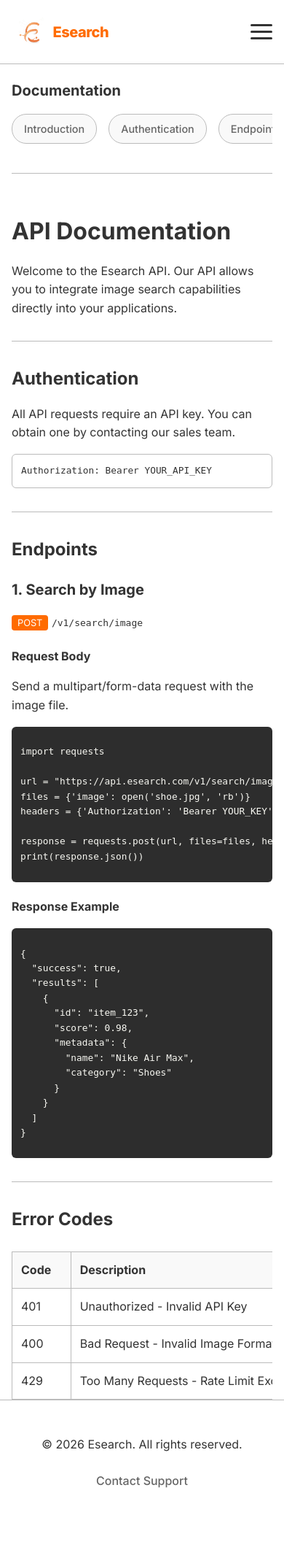
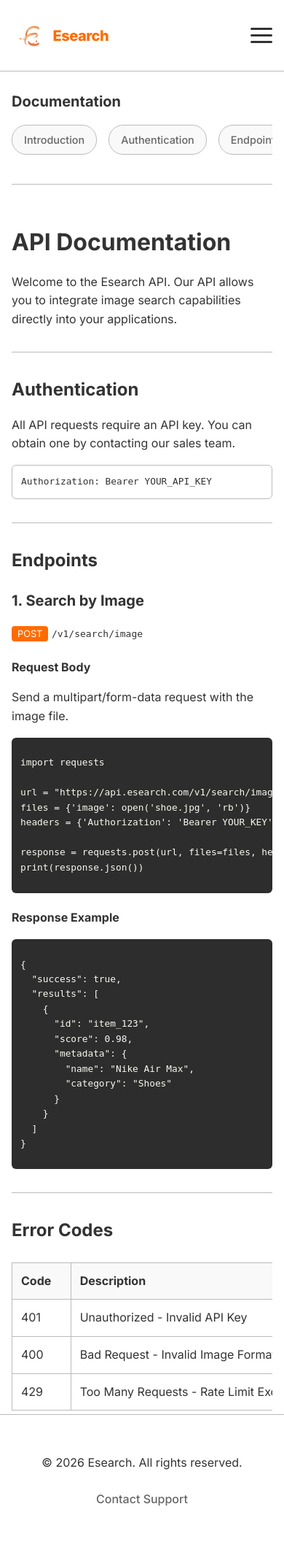
Before and after one commit to alireza85as/ESearch, a Django app: page /en/docs/ in a window 390 px wide. Shown: the whole page at 73% size. Before the commit the page ends 2039 px from the top, so only its background shows below. Run offline with Django 5.2, Linux system fonts and the light colour scheme.

Commit message:
Adjust padding for ultra small devices

```diff
--- a/static/css/styles.css
+++ b/static/css/styles.css
@@ -742,7 +742,7 @@ footer {
 /* Ultra Small Devices (max-width: 480px) */
 @media (max-width: 480px) {
     .container, .docs-container, .about-container {
-        padding: 0rem 1rem !important; /* Force tighter padding */
+        padding: 5px 1rem !important; /* Force tighter padding */
     }
 
     /* Typography Scaling */
```
